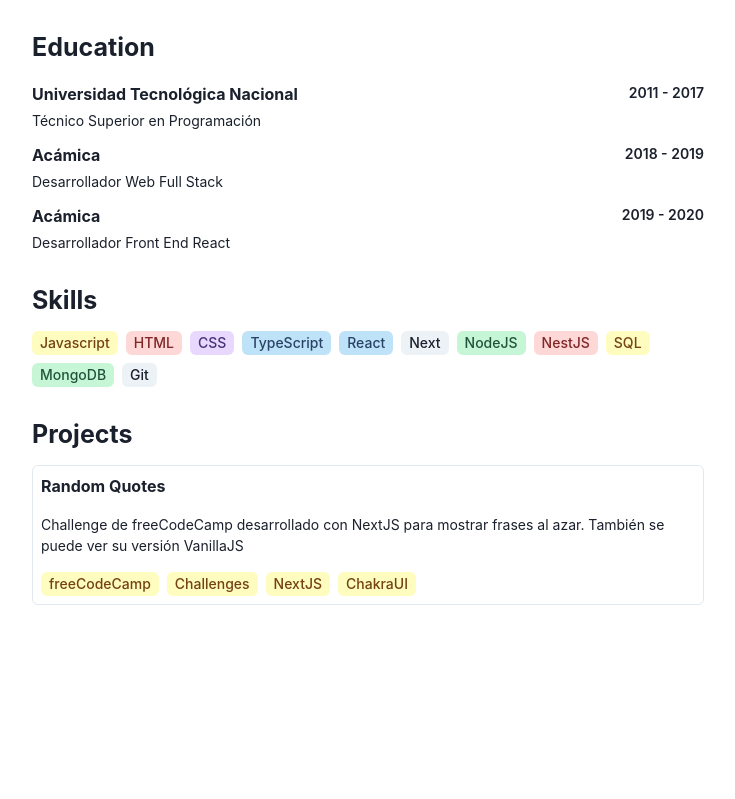
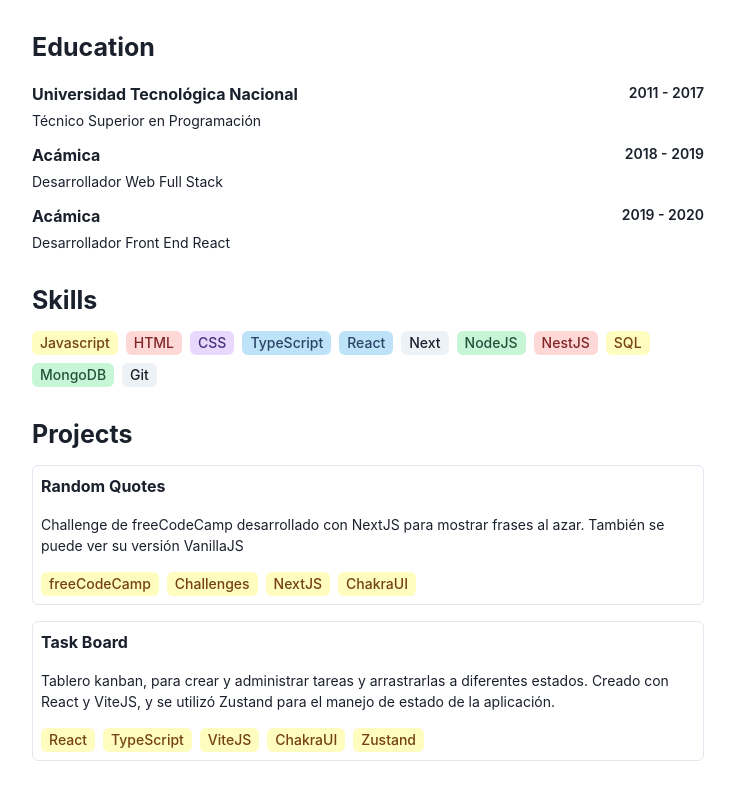
Before and after one commit to juansecalvinio/portfolio, a Next.js app: page / in a window 1280 px wide. Shown: the part 799-1598 px from the top of the page, without its empty margins (272-1007 px from the left). Before the commit the page ends 1468 px from the top, so only its background shows below. Built offline with nearby package versions, Linux system fonts and the light colour scheme.

Commit message:
Adding Task Board project

```diff
--- a/src/sections/Projects/index.tsx
+++ b/src/sections/Projects/index.tsx
@@ -16,6 +16,13 @@ const projects: Project[] = [
       "Challenge de freeCodeCamp desarrollado con NextJS para mostrar frases al azar. También se puede ver su versión VanillaJS",
     href: "https://random-quotes-next.vercel.app/",
     tags: ["freeCodeCamp", "Challenges", "NextJS", "ChakraUI"],
+  },
+  {
+    title: "Task Board",
+    description:
+      "Tablero kanban, para crear y administrar tareas y arrastrarlas a diferentes estados. Creado con React y ViteJS, y se utilizó Zustand para el manejo de estado de la aplicación.",
+    href: "https://task-board-opal.vercel.app/",
+    tags: ["React", "TypeScript", "ViteJS", "ChakraUI", "Zustand"],
   },
 ];
 
@@ -39,6 +46,7 @@ export const Projects = () => {
             variant={"outline"}
             padding={0}
             key={`${project.title}-${index}`}
+            width={"100%"}
           >
             <CardHeader p={"0.5rem"}>
               <Link
```
